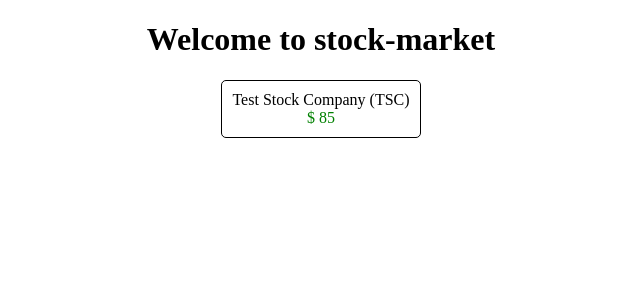
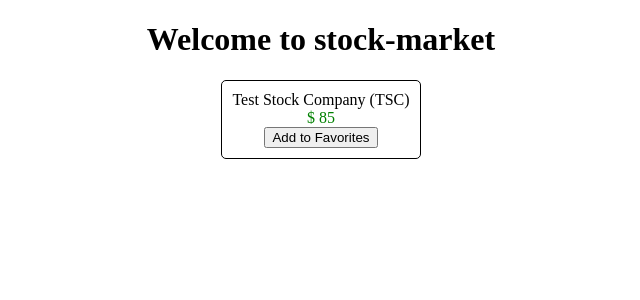
Before and after one commit to victor-arana/stock-market, an Angular app: page / in a window 1280 px wide. Shown: the top 300 px of the page, without its empty margins (319-959 px from the left). Built offline with nearby package versions, Linux system fonts and the light colour scheme.

Commit message:
:sparkle: add button and click event handler

```diff
--- a/src/app/stock/stock-item/stock-item.component.html
+++ b/src/app/stock/stock-item/stock-item.component.html
@@ -2,4 +2,6 @@
     <div class="name">{{name + ' (' + code + ')'}}</div>
     <div class="price"
          [class]="positiveChange ? 'positive' : 'negative' ">$ {{price}}</div>
+    <button (click)="toggleFavorite()"
+            [disabled]="favorite">Add to Favorites</button>
 </div>
--- a/src/app/stock/stock-item/stock-item.component.ts
+++ b/src/app/stock/stock-item/stock-item.component.ts
@@ -12,6 +12,7 @@
   public price: number;
   public previousPrice: number;
   public positiveChange: boolean;
+  public favorite: boolean;
 
   constructor() { }
 
@@ -21,6 +22,12 @@
     this.price = 85;
     this.previousPrice = 80;
     this.positiveChange = this.price >= this.previousPrice;
+    this.favorite = false;
+  }
+
+  toggleFavorite(){
+    console.log('We are toggling the favorite state for this stock');
+    this.favorite = !this.favorite;
   }
 
 }
```
